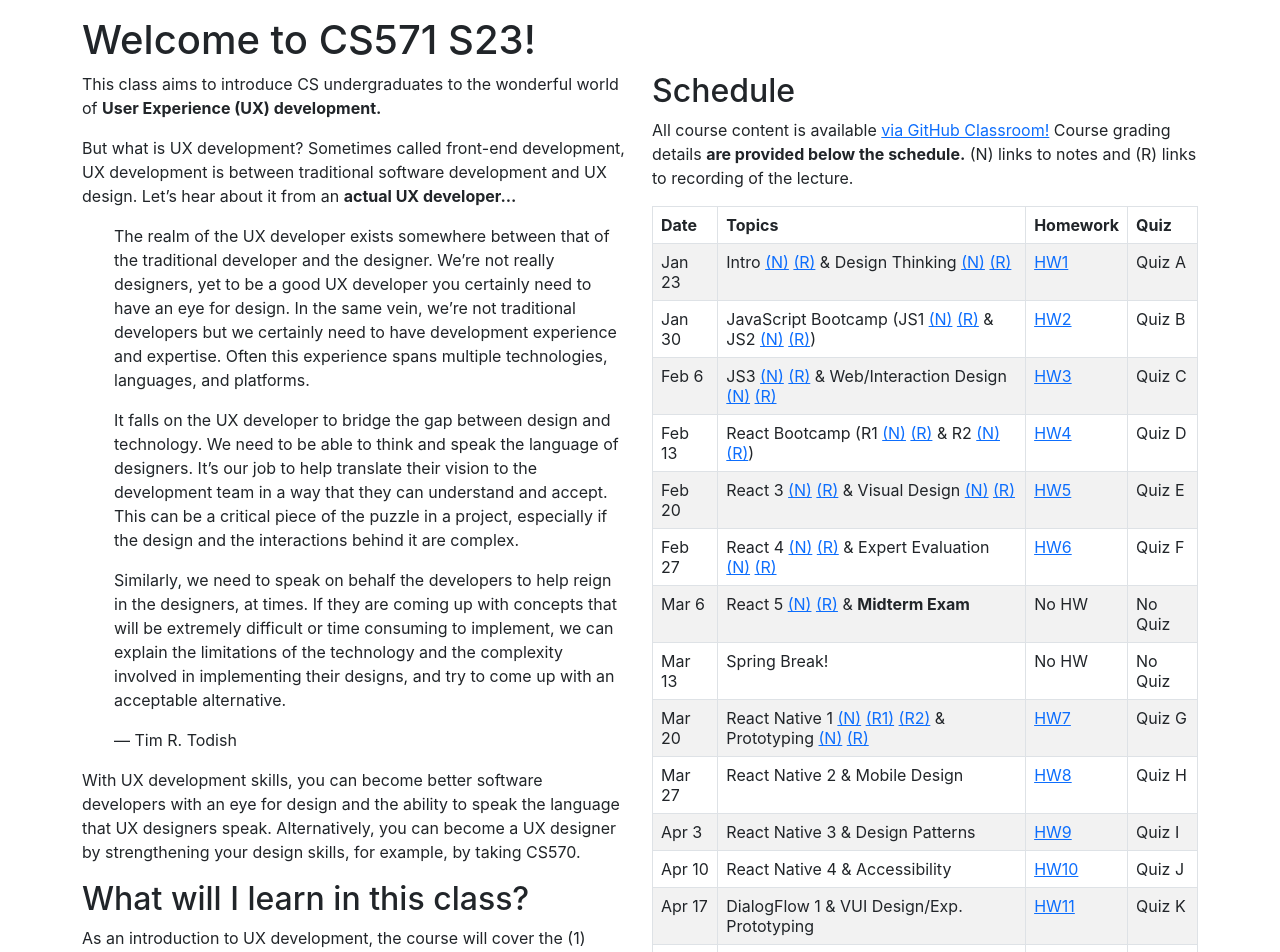
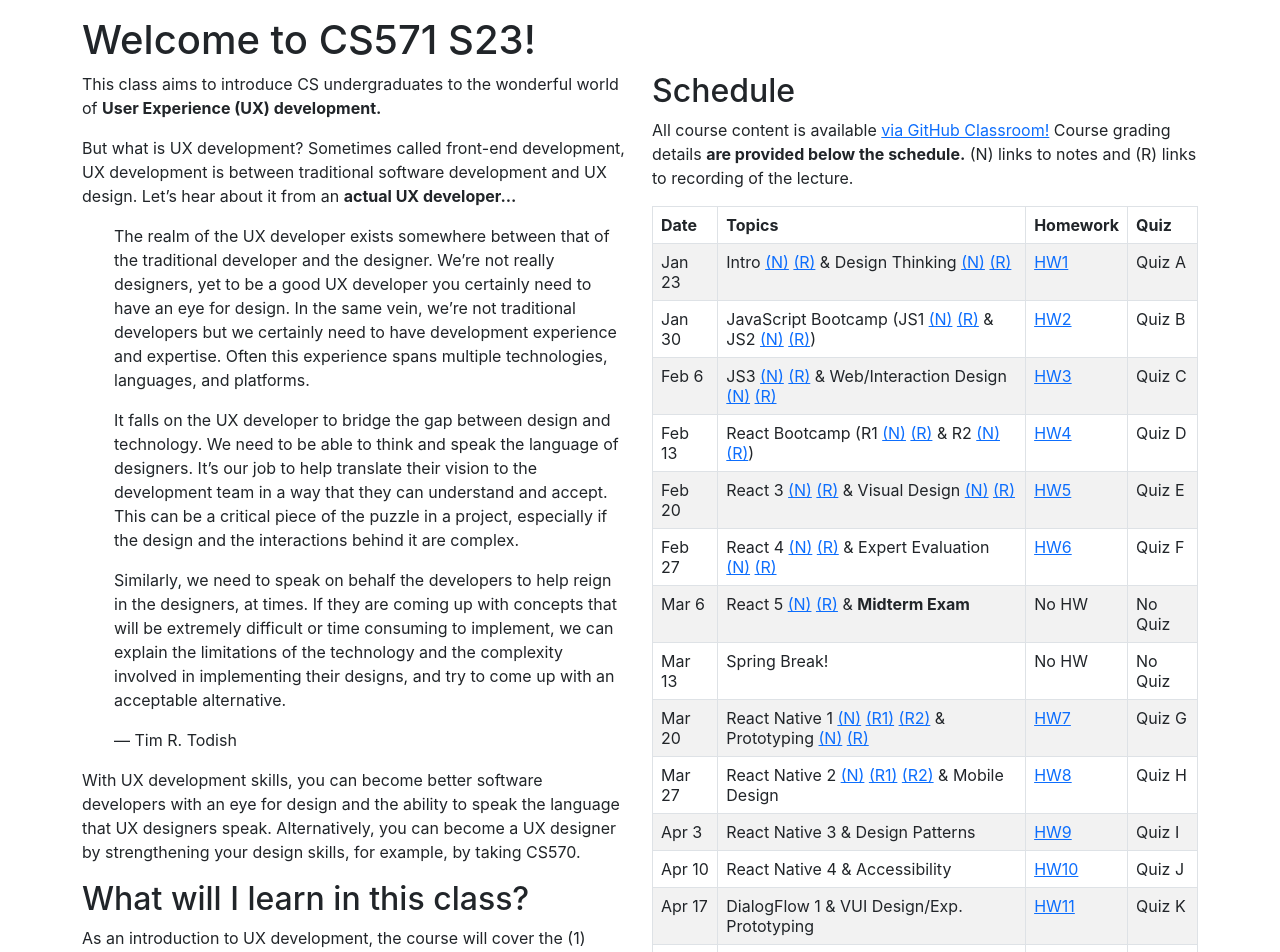
Before and after one commit to ctnelson1997/cs571-org, a React (Create React App) app: page / in a window 1280 px wide. Shown: the top 952 px of the page. Built offline with nearby package versions, Linux system fonts and the light colour scheme.

Commit message:
week10 tu

```diff
--- a/src/components/Schedule.js
+++ b/src/components/Schedule.js
@@ -70,7 +70,7 @@ export default function Schedule() {
                 </tr>
                 <tr>
                     <td>Mar 27<br/></td>
-                    <td>React Native 2 & Mobile Design</td>
+                    <td>React Native 2 <a target="_blank" href="https://github.com/CS571-S23/lectures/blob/main/Week10/Week10-ReactNative2/week10-reactnative2.pdf">(N)</a> <a target="_blank" href="https://cdnapisec.kaltura.com/p/1660902/sp/166090200/embedIframeJs/uiconf_id/25717641/partner_id/1660902?iframeembed=true&playerId=kaltura_player&entry_id=1_17sihn55">(R1)</a> <a target="_blank" href="https://cdnapisec.kaltura.com/p/1660902/sp/166090200/embedIframeJs/uiconf_id/25717641/partner_id/1660902?iframeembed=true&playerId=kaltura_player&entry_id=1_q1dc0axf">(R2)</a> & Mobile Design</td>
                     <td><a href="https://github.com/CS571-S23/hw8">HW8</a></td>
                     <td>Quiz H</td>
                 </tr>
```
